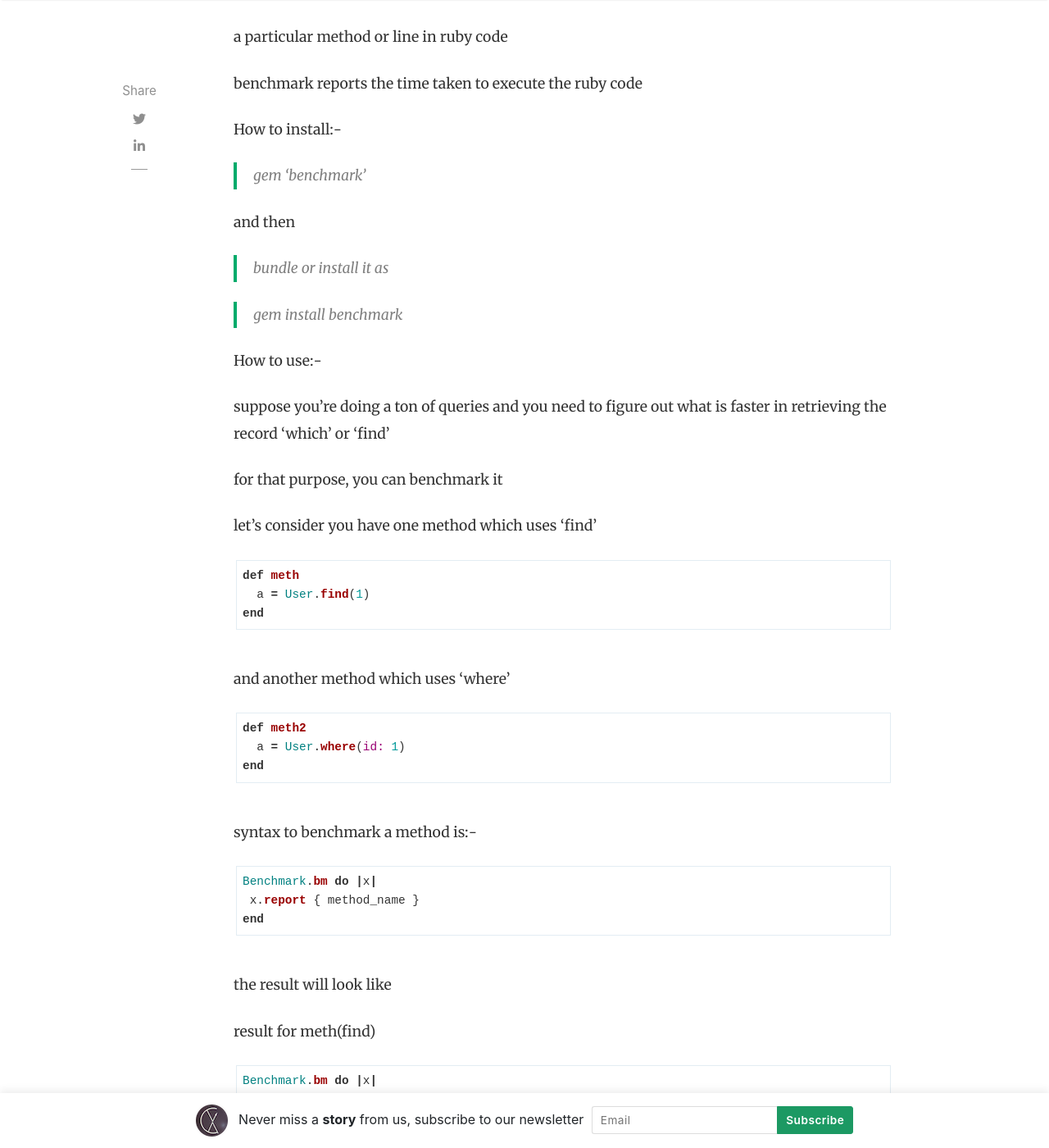
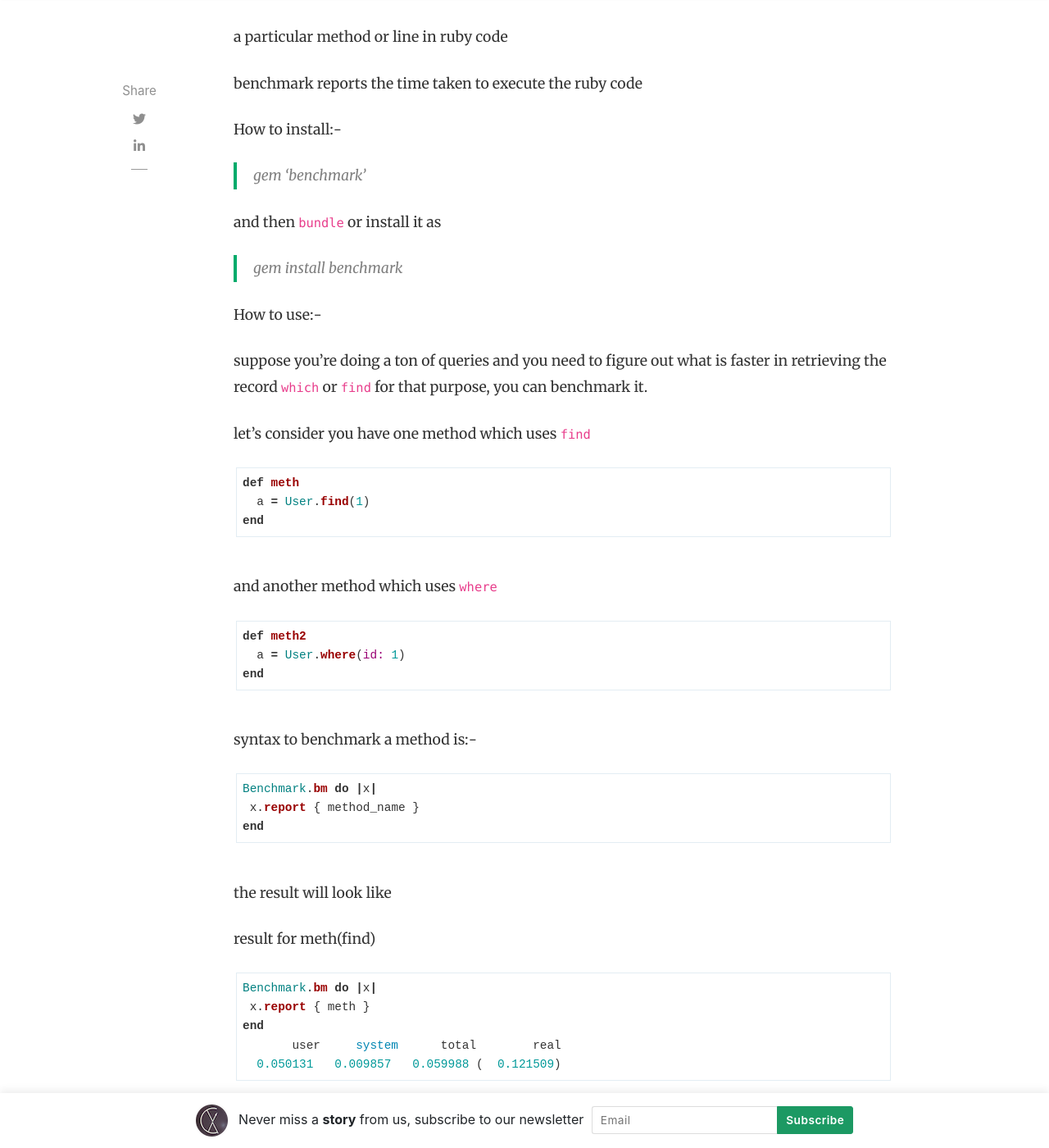
Before and after one commit to KalpitChoudhari/codexponent, a Jekyll site: the page built from _posts/2023-02-06-benchmarking-in-ruby.md, in a window 1280 px wide and 1400 px high, scrolled down 866 px. Shown: the whole window at 82% size. Built offline with Jekyll 4.4.1, drawn with Linux system fonts in a browser that asks for light colours; nearby versions of some CDN libraries; comment, search, counter and statistics services are not loaded.

````diff
--- a/_posts/2023-02-06-benchmarking-in-ruby.md
+++ b/_posts/2023-02-06-benchmarking-in-ruby.md
@@ -17,20 +17,16 @@ How to install:-
 > gem 'benchmark'
 
 
-and then
-> bundle
- or install it as
+and then `bundle` or install it as
 
 > gem install benchmark
 
 
 How to use:-
 
-suppose you’re doing a ton of queries and you need to figure out what is faster in retrieving the record ‘which’ or ‘find’
+suppose you’re doing a ton of queries and you need to figure out what is faster in retrieving the record `which` or `find` for that purpose, you can benchmark it.
 
-for that purpose, you can benchmark it
-
-let’s consider you have one method which uses ‘find’
+let’s consider you have one method which uses `find`
 
 ```ruby
 def meth
@@ -39,7 +35,7 @@ end
 ```
 
 
-and another method which uses ‘where’
+and another method which uses `where`
 
 ```ruby
 def meth2
````
